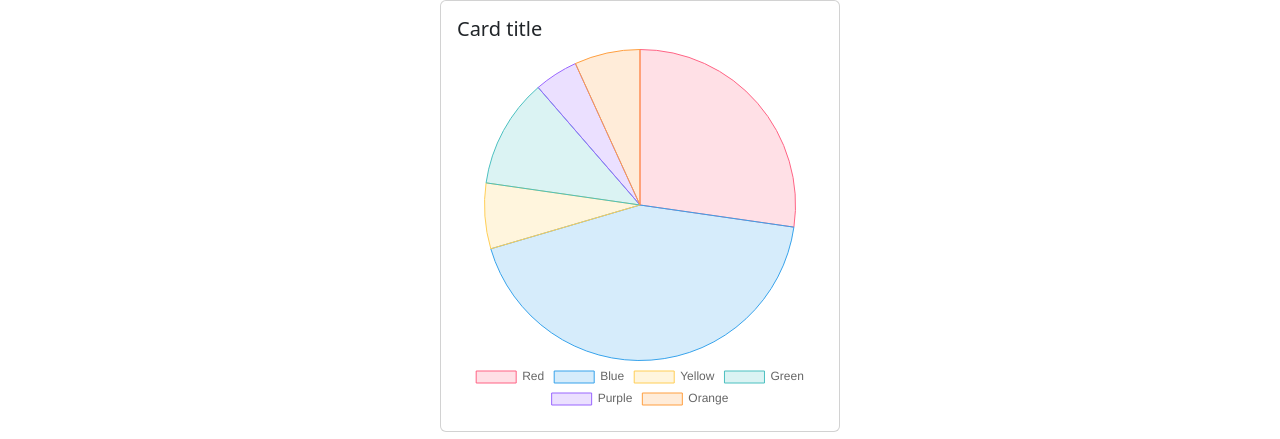
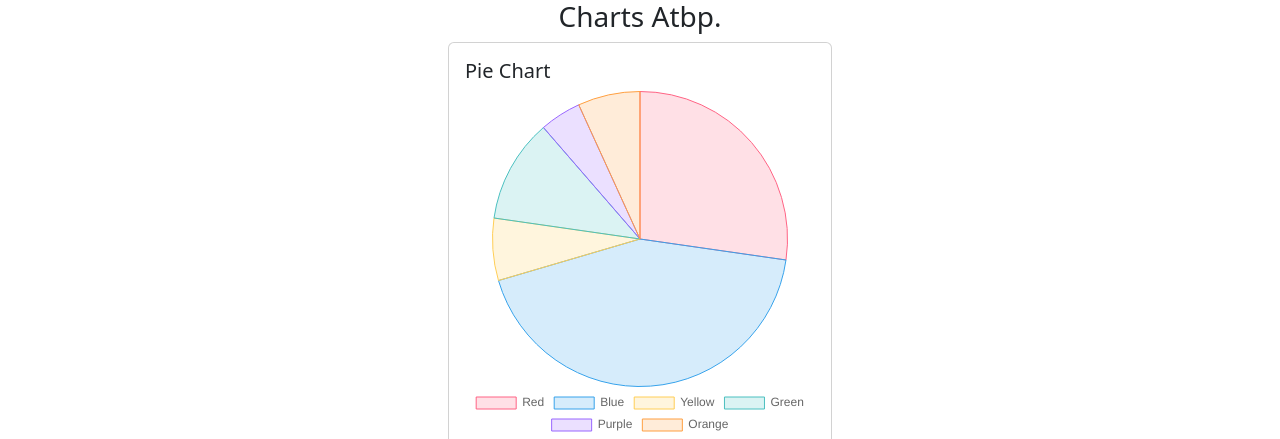
Before and after one commit to cliffamadeus/charts, a plain HTML site: page index.html in a window 1280 px wide. Shown: the top 439 px of the page. Drawn offline with nearby package versions, Linux system fonts and the light colour scheme.

Commit message:
Application Changes

```diff
--- a/index.html
+++ b/index.html
@@ -15,8 +15,8 @@
       }
 
       .flex-container > div {
-        width:30.33%;
-        height:33.33%;
+        width:30.33 rem;
+        height:33.33 rem;
         margin: 10px;
         line-height: 75px;
         font-size: 30px;
@@ -25,6 +25,9 @@
     </style>
   </head>
 <body>
+  <div class="flex-container">
+    <h3>Charts Atbp.</h3>
+  </div>
 
   <!--Pie Chart Row-->
   <div class="container">
@@ -32,9 +35,9 @@
       <div class="col-sm">
       </div>
       <div class="col-sm">
-      <div class="card" style="width: 25rem;">
+      <div class="card" style="width: 24rem;">
         <div class="card-body">
-          <h5 class="card-title">Card title</h5>
+          <h5 class="card-title">Pie Chart</h5>
           <canvas id="pieChart"></canvas>
         </div>
       </div>
@@ -43,6 +46,7 @@
       </div>
     </div>
   </div>
+
   <div class="flex-container">
 
       <!--BarChart-->
```
